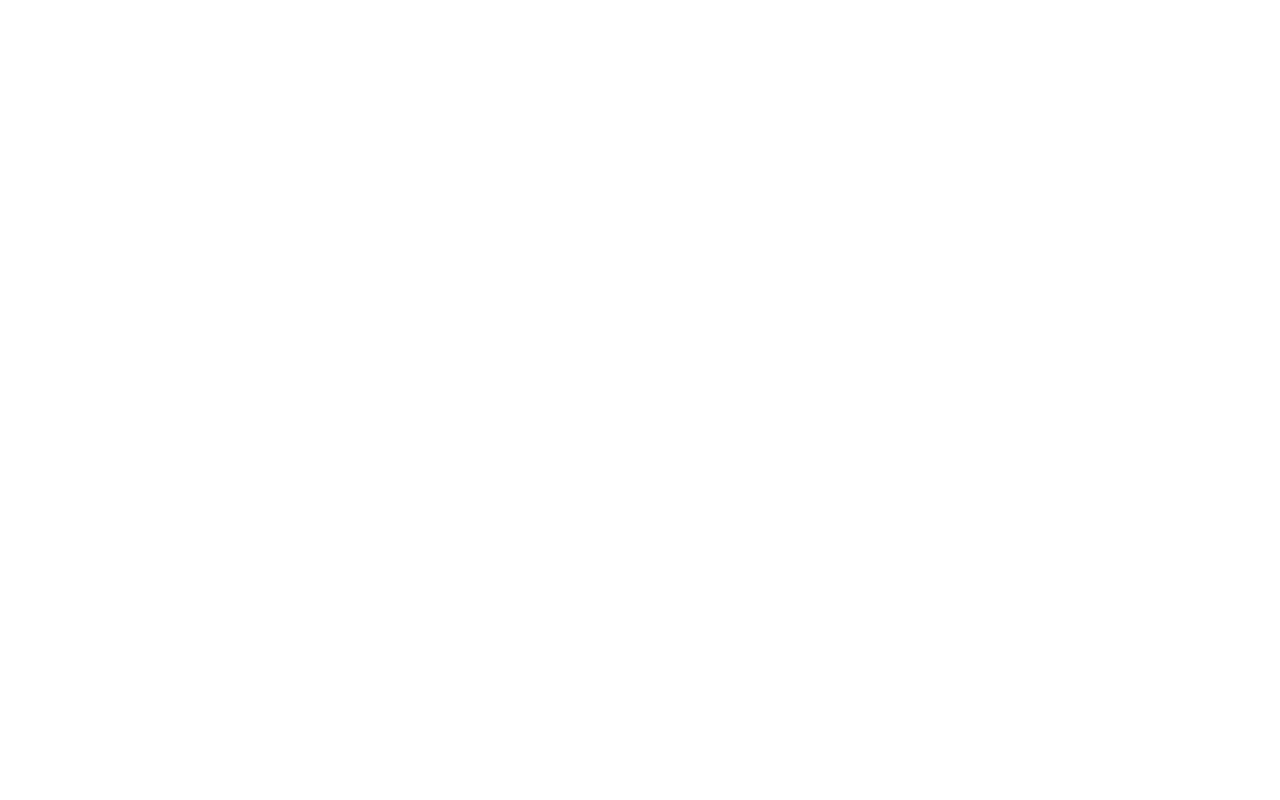
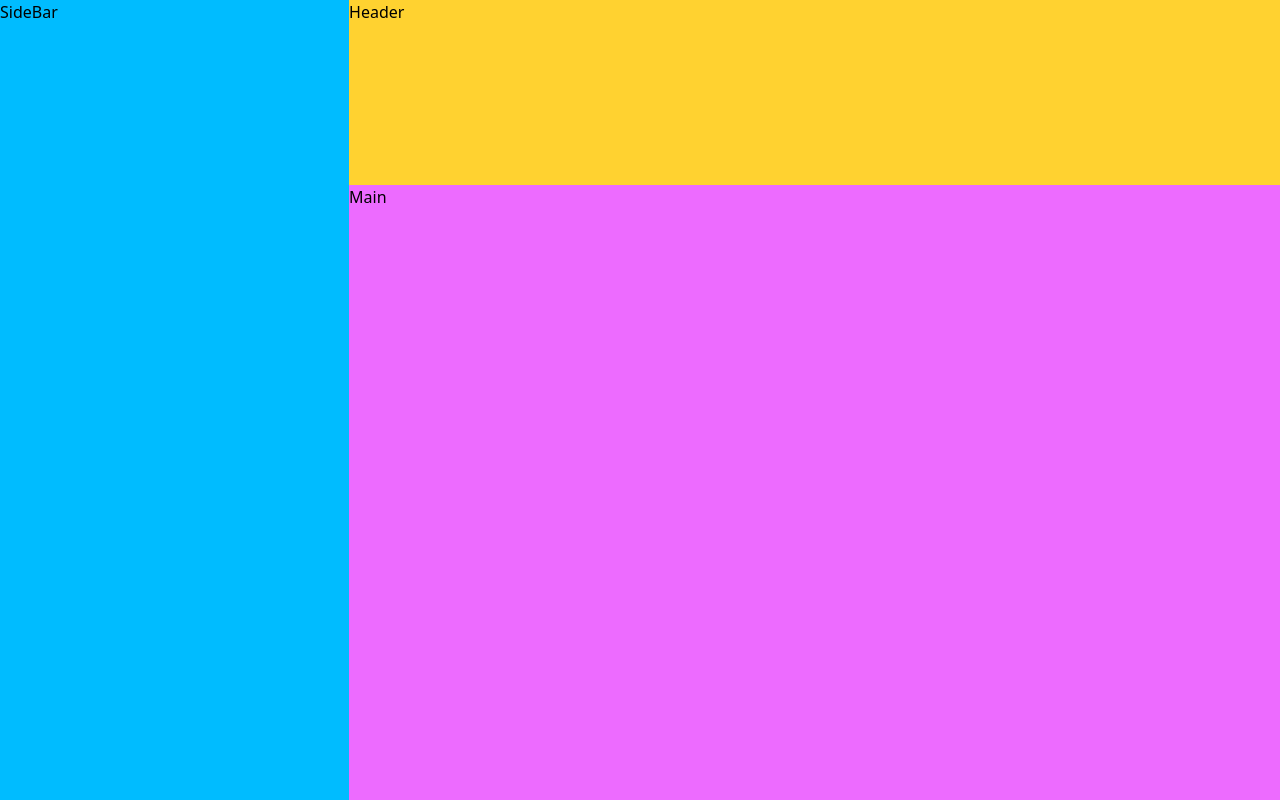
Before and after one commit to arashad202/odin-admin-dashboard, a website: page index.html in a window 1280 px wide. Drawn offline with nearby package versions, Linux system fonts and the light colour scheme; files that its build step writes are made by us from their sources.

Commit message:
Layout
Setting the high view latout for header, side and
main.

```diff
--- a/index.html
+++ b/index.html
@@ -5,11 +5,16 @@
     <link rel="icon" type="image/svg+xml" href="/monitor.svg" />
     <meta name="viewport" content="width=device-width, initial-scale=1.0" />
     <link href="/src/styles.css" rel="stylesheet">
+    <script src="https://cdn.jsdelivr.net/npm/@tailwindcss/browser@4"></script>
     <script type="module" src="/src/main.js" defer></script>
     <title>Odin Admin Dashboard</title>
   </head>
   <body>
     <!-- <div id="app"></div> -->
-
+     <div class="h-screen grid grid-cols-[1.5fr_4fr] grid-rows-[1.5fr_5fr]">
+       <header class="bg-amber-300">Header</header>
+       <aside class="bg-sky-400 col-end-2 row-span-full">SideBar</aside>
+       <main class="bg-fuchsia-400 row-start-2 col-start-2">Main</main>
+     </div>
   </body>
 </html>
--- a/package.json
+++ b/package.json
@@ -9,6 +9,7 @@
     "preview": "vite preview"
   },
   "devDependencies": {
+    "@vitejs/plugin-legacy": "^6.1.1",
     "vite": "^6.3.5"
   },
   "dependencies": {
```
Also changed, not shown: 1 other file.
